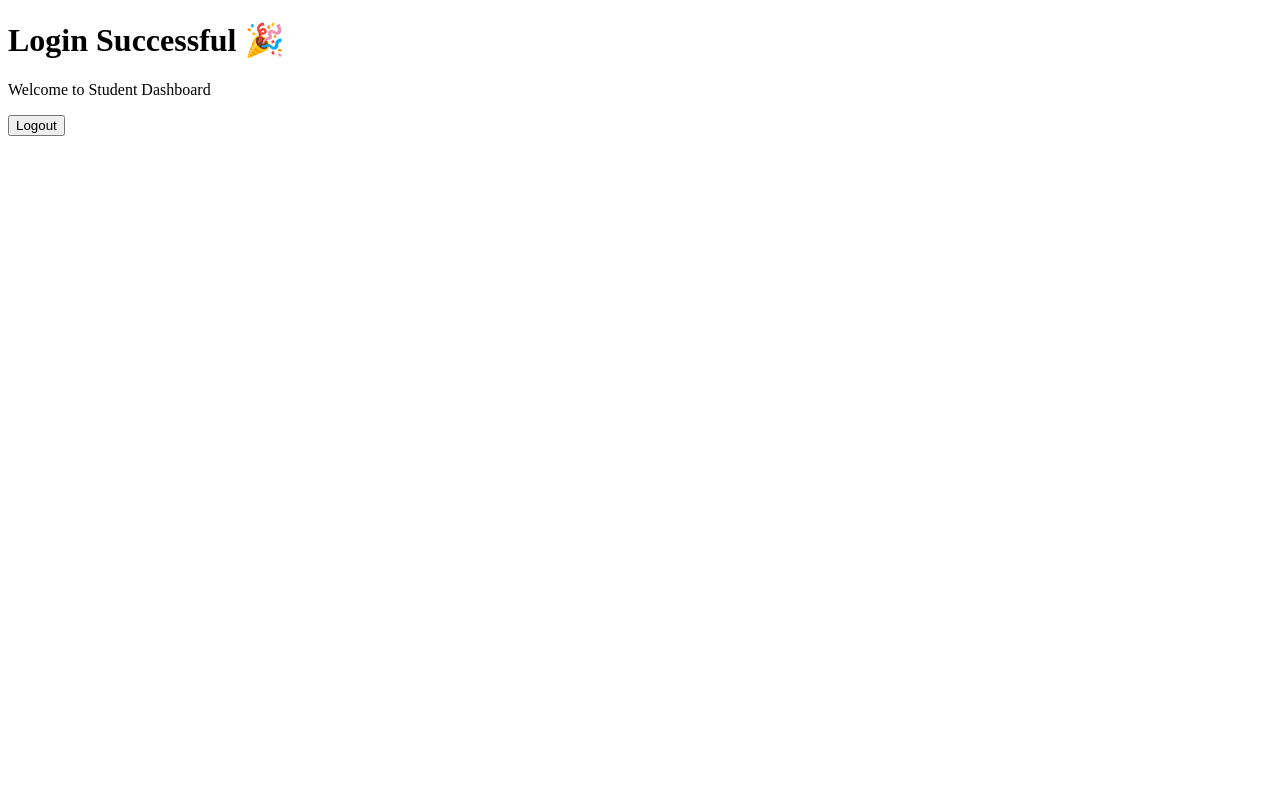
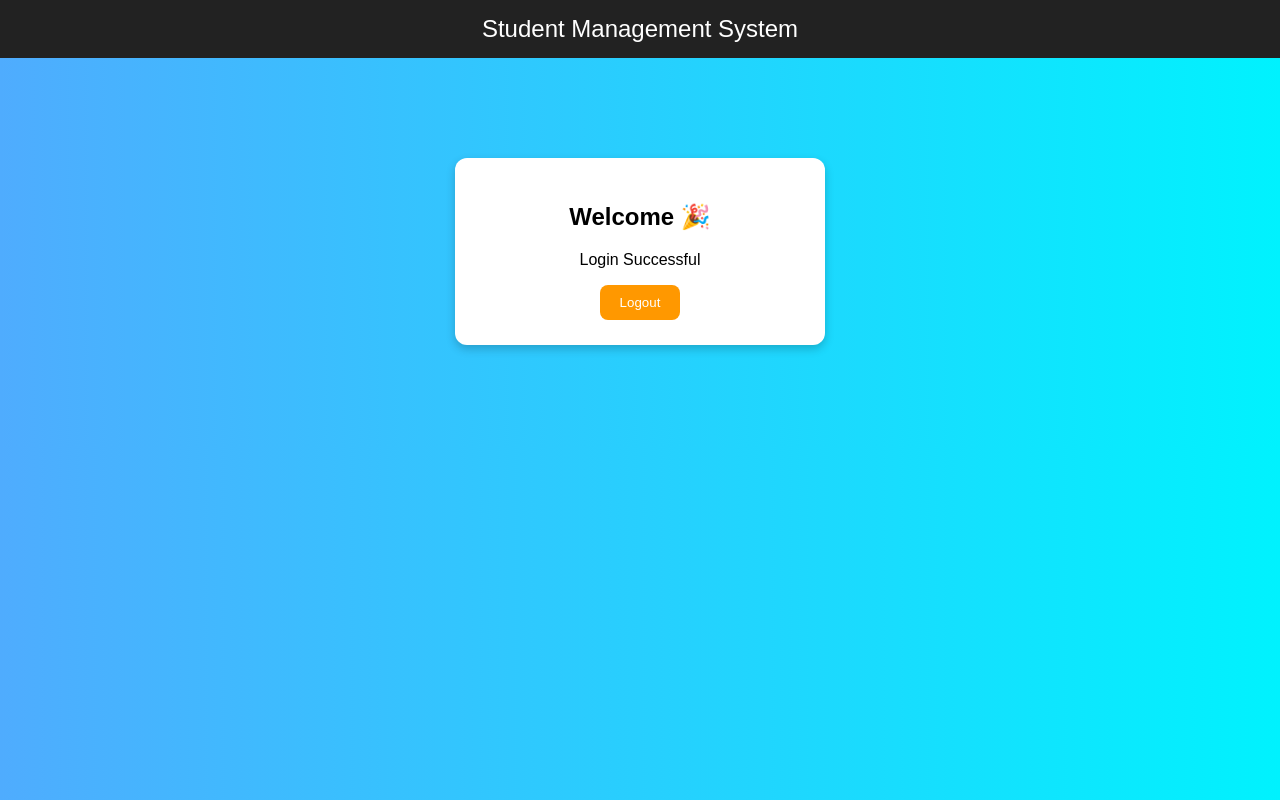
Before and after one commit to kBharath333/azure-major-project, a website: page dashboard.html in a window 1280 px wide. Drawn offline with Linux system fonts and the light colour scheme.

Commit message:
Update dashboard.html

```diff
--- a/dashboard.html
+++ b/dashboard.html
@@ -2,16 +2,55 @@
 <html>
 <head>
 <title>Dashboard</title>
+
+<style>
+body{
+font-family: Arial;
+background: linear-gradient(to right,#4facfe,#00f2fe);
+text-align:center;
+margin:0;
+}
+
+.header{
+background:#222;
+color:white;
+padding:15px;
+font-size:24px;
+}
+
+.card{
+background:white;
+width:320px;
+margin:100px auto;
+padding:25px;
+border-radius:12px;
+box-shadow:0 4px 10px rgba(0,0,0,0.2);
+}
+
+button{
+padding:10px 20px;
+border:none;
+border-radius:8px;
+background:#ff9800;
+color:white;
+cursor:pointer;
+}
+</style>
 </head>
+
 <body>
 
-<h1>Login Successful 🎉</h1>
-<p>Welcome to Student Dashboard</p>
-  <button onclick="logout()">Logout</button>
+<div class="header">Student Management System</div>
+
+<div class="card">
+<h2>Welcome 🎉</h2>
+<p>Login Successful</p>
+<button onclick="logout()">Logout</button>
+</div>
 
 <script>
 function logout(){
-    window.location.href = "login.html";
+window.location.href="login.html";
 }
 </script>
 
```
